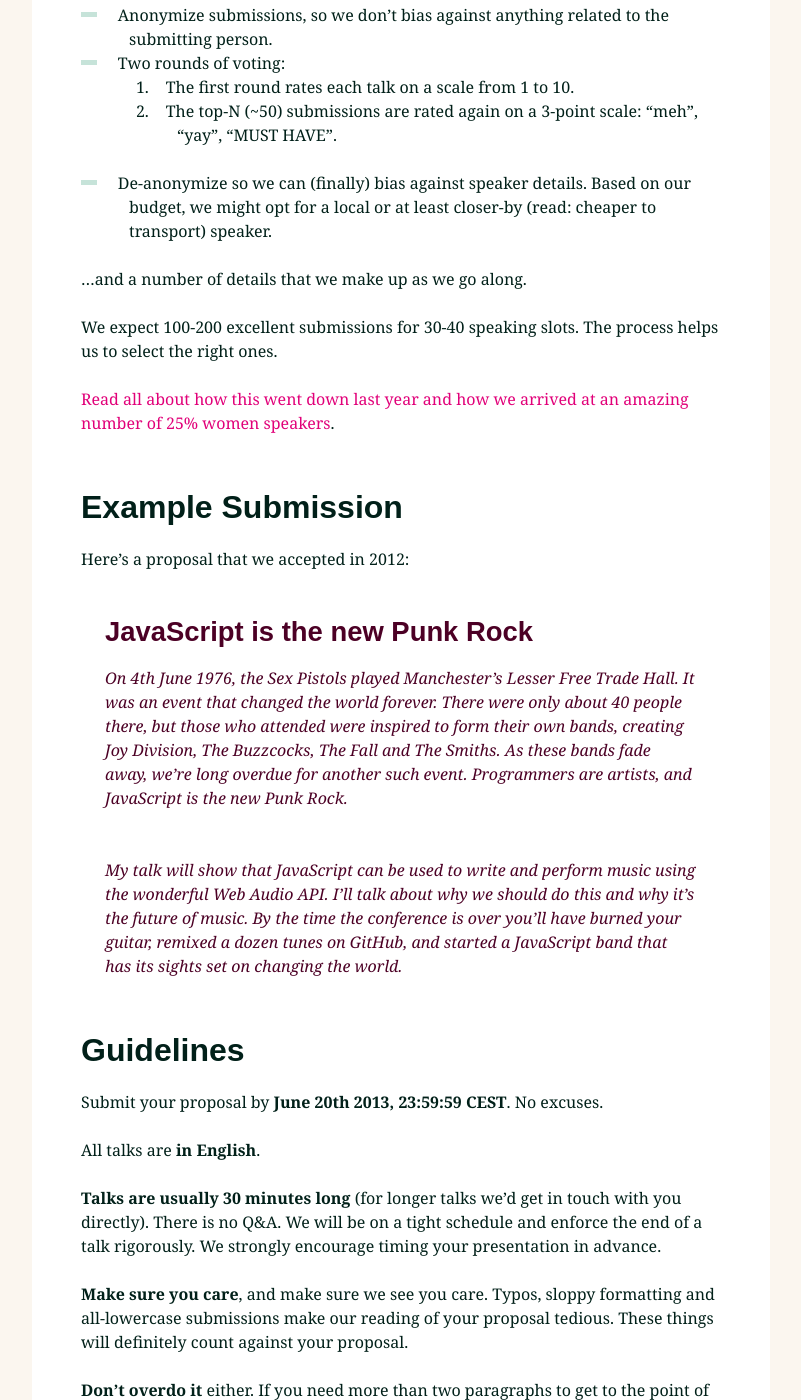
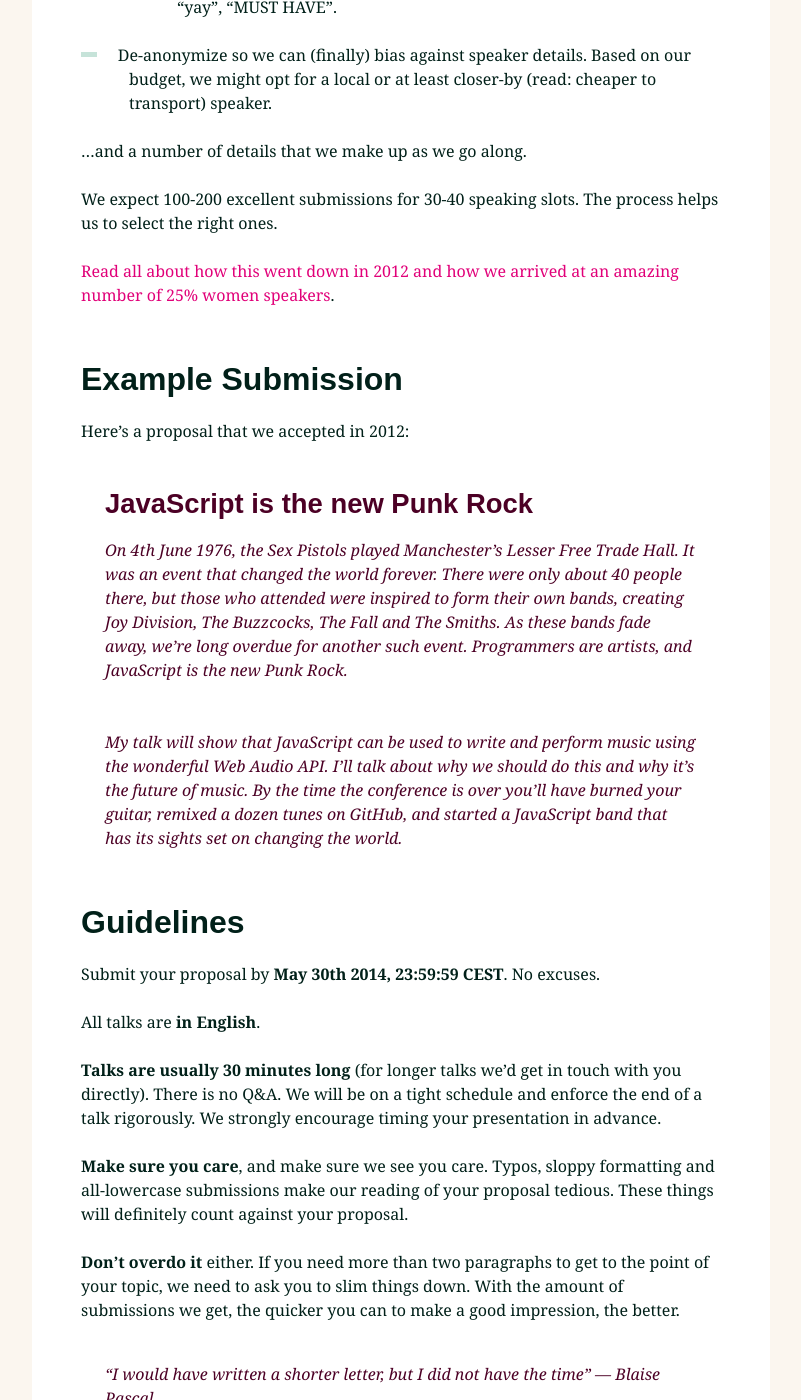
Before and after one commit to jsconf/2014.jsconf.eu, a Jekyll site: the page built from call-for-speakers/index.md, in a window 1280 px wide and 1400 px high, scrolled down 4770 px. Shown: the whole window, without its empty margins (239-1040 px from the left). Built offline with Jekyll 4.4.1, drawn with Linux system fonts in a browser that asks for light colours; nearby versions of some CDN libraries; comment, search, counter and statistics services are not loaded; some of the changed text lies outside the part shown.

Commit message:
2014 CFP

```diff
--- a/call-for-speakers/index.md
+++ b/call-for-speakers/index.md
@@ -52,7 +50,7 @@ If you need more encouragement, check out co-organiser Tiffany’s site [We Are
 
 #### Previous Speaker’s Experiences
 
-If you still need convincing, here are a few select quotes from previous year’s speakers:
+If you still need convincing, here are a few select quotes from previous speakers:
 
 > “As a speaker, I was treated like royalty.” — [@ireneros][]
 
@@ -104,7 +102,8 @@ If you get selected as a speaker at JSConf EU, here’s what you get:
  * **Entrance to the conference.** We won’t be done with the speaker selections by the end of the ticket sales, so if you want to make sure you can attend, you may want to purchase a ticket regardless. If you get selected to speak and if you need to, we can refund your ticket, but if we don’t, we can spend more money on making the conference more awesome.
 
  * **We cover your stay in Berlin** in a fancy hotel near the venue (including free Wifi) for the days of the conference and a day before and after (i.e. September 13th-16th). If you want to stay longer, we can arrange things, just let us know. You will have to cover extra nights, though. Note: Pay attention to the [JSConf EU Week Calendar](/schedule/) for satellite events you don’t want to miss.
-    <small>If your employer can cover your travel and hotel, we are happy to list them as an awesome company sponsor. The money we save will be used to make the conference more awesome. (You might see a pattern …)</small>
+    <small>If your employer can cover your travel and hotel, we are happy to list them as an awesome company sponsor. The money we save will be used to make the conference more awesome. (You might see a pattern …)
+</small>
 
 If you have any special requirements, non-return trips (say you are coming from NodeDublin), just let us know, we can usually work these things out. Just note that every minute we spend on this, we don't spend on making the conference more awesome ;)
 
@@ -125,7 +124,7 @@ Here’s roughly how we pick our talks:
 
 We expect 100-200 excellent submissions for 30-40 speaking slots. The process helps us to select the right ones.
 
-[Read all about how this went down last year and how we arrived at an amazing number of 25% women speakers](http://2012.jsconf.eu/2012/09/17/beating-the-odds-how-we-got-25-percent-women-speakers.html).
+[Read all about how this went down in 2012 and how we arrived at an amazing number of 25% women speakers](http://2012.jsconf.eu/2012/09/17/beating-the-odds-how-we-got-25-percent-women-speakers.html).
 
 
 ## Example Submission
@@ -140,7 +139,7 @@ Here’s a proposal that we accepted in 2012:
 
 ## Guidelines
 
-Submit your proposal by **June 20th 2013, 23:59:59 CEST**. No excuses.
+Submit your proposal by **May 30th 2014, 23:59:59 CEST**. No excuses.
 
 All talks are **in English**.
 
@@ -166,4 +165,4 @@ Finally, since you retain full ownership of your slides and recording, we’d li
 
 ## Submit Your Talk
 
-<iframe src="https://docs.google.com/a/jsconf.eu/spreadsheet/embeddedform?formkey=dFNSRHlRaENGUW1hNkZMOGdlR3gxR1E6MA" width="580" height="2140" frameborder="0" marginheight="0" marginwidth="0" style="margin-left:-10px">Loading&hellip;</iframe>
+<iframe src="https://docs.google.com/spreadsheet/embeddedform?formkey=dG5yeFMwVE1lWlpacG9oZll0ajlaYUE6MA" width="580" height="2140" frameborder="0" marginheight="0" marginwidth="0" style="margin-left:-10px">Loading&hellip;</iframe>
```
Also changed, not shown: other parts of call-for-speakers/index.md (+2 -4 lines).
